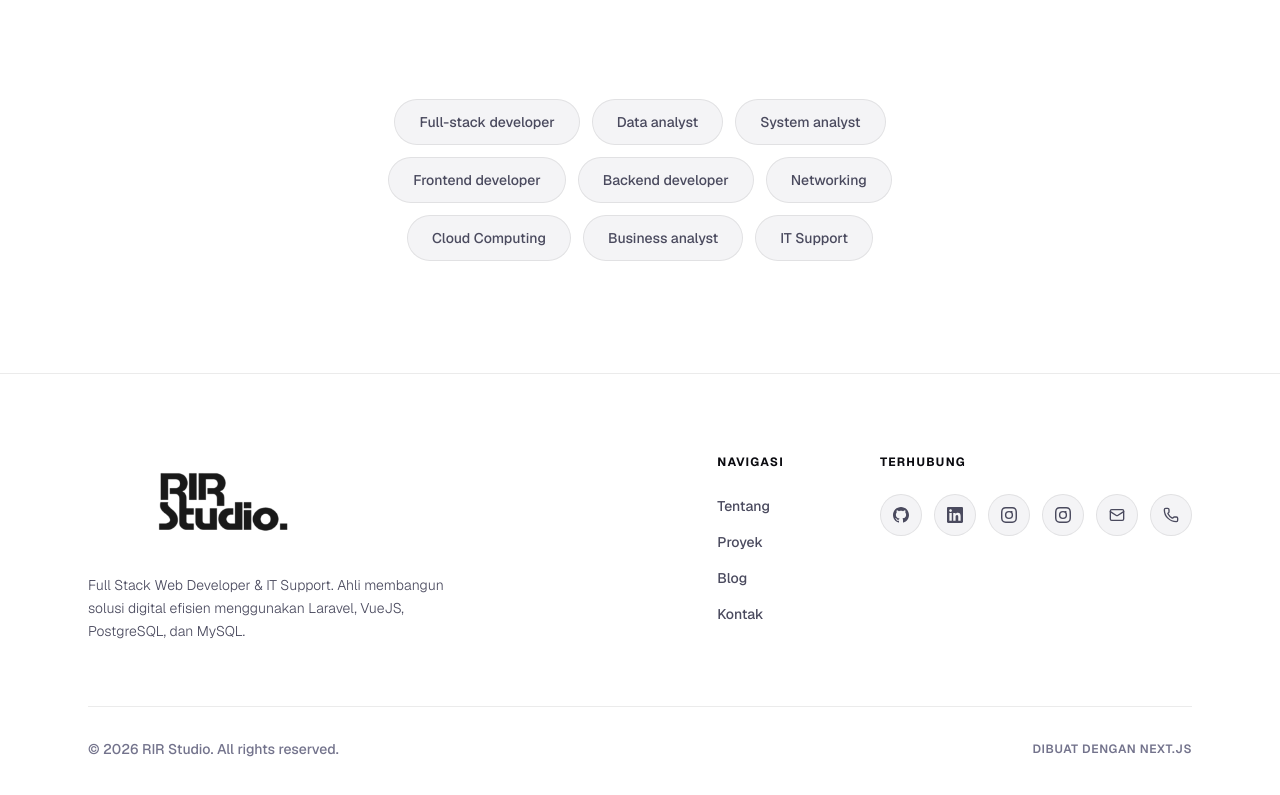
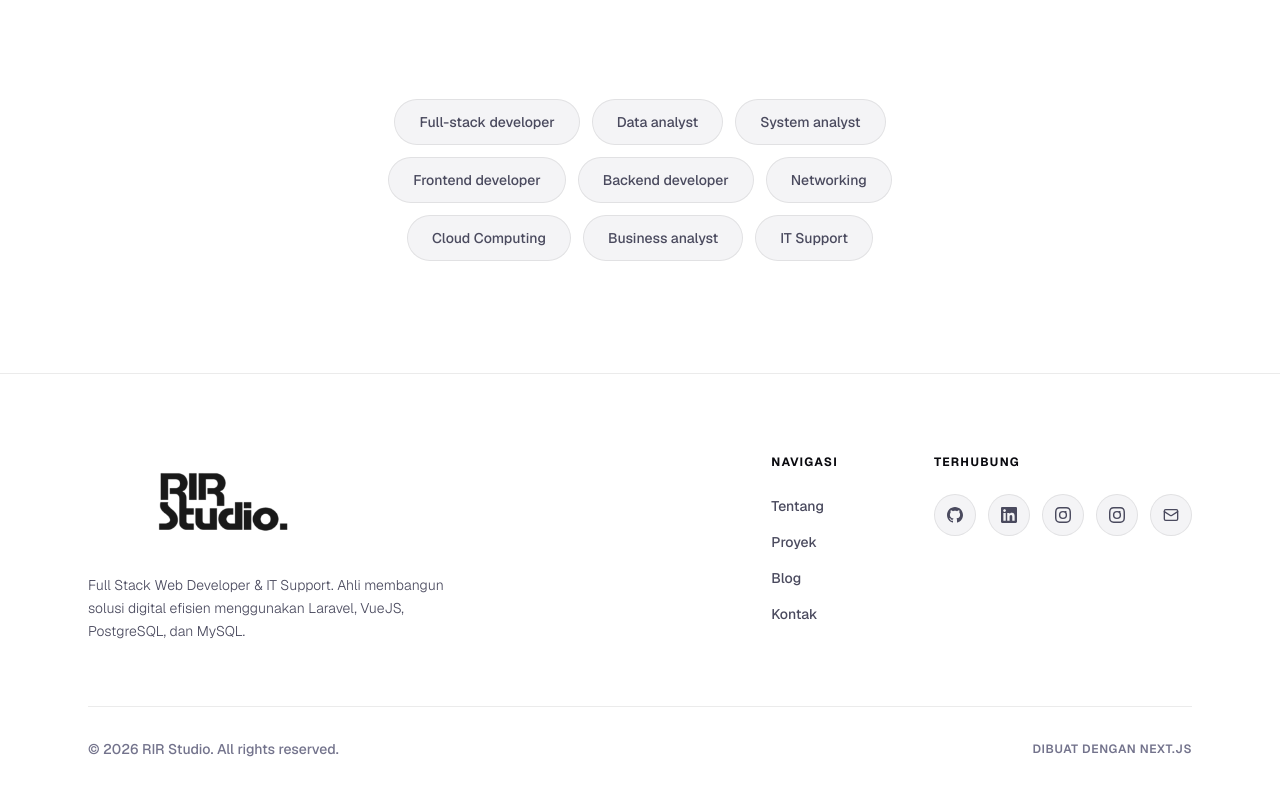
Before and after one commit to Rianibnu/portfolio-web, a Next.js app: page /about in a window 1280 px wide. Shown: the part 3015-3810 px from the top of the page. Built offline with nearby package versions, Linux system fonts and the light colour scheme.

Commit message:
hide whatsapp link di footer

```diff
--- a/src/components/layout/footer.tsx
+++ b/src/components/layout/footer.tsx
@@ -12,7 +12,7 @@ const socialLinks = [
   { href: "https://instagram.com/rianibnu_", icon: InstagramIcon, label: "Instagram" },
   { href: "https://instagram.com/rirstudio.id", icon: InstagramIcon, label: "RIR Studio" },
   { href: "mailto:rianibnurizall@gmail.com", icon: Mail, label: "Email" },
-  { href: "https://wa.me/6285156434782", icon: Phone, label: "WhatsApp" },
+  // { href: "https://wa.me/6285156434782", icon: Phone, label: "WhatsApp" },
 ];
 
 const quickLinks = [
```
